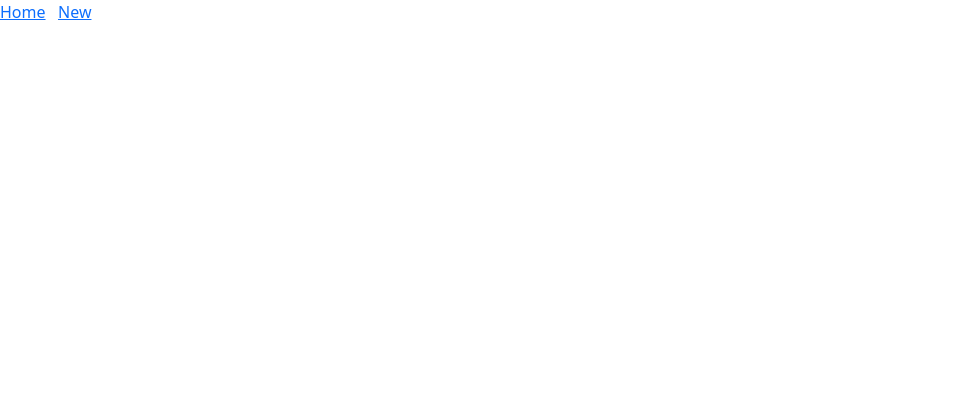
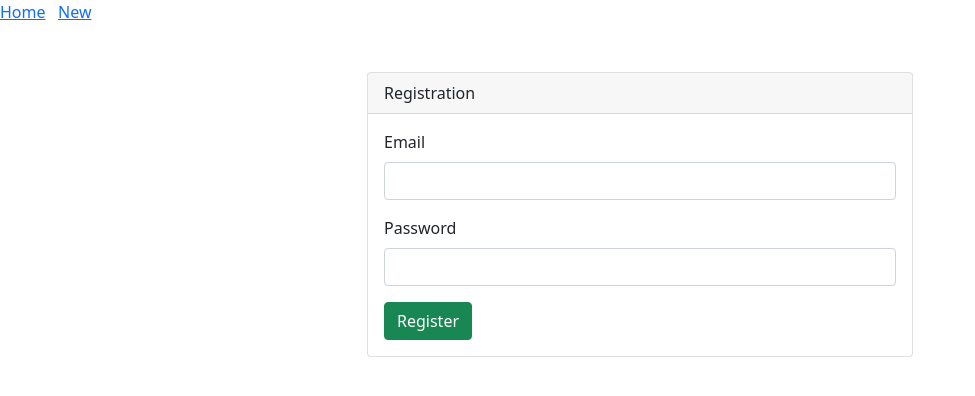
Before and after one commit to Jack-Ricketts/BIT-Angular-RESTAPI-camp, an Angular app: page /login in a window 1280 px wide. Before the commit this address led to /. Shown: the top 396 px of the page, without its empty margins (0-975 px from the left). Built offline with nearby package versions, Linux system fonts and the light colour scheme.

Commit message:
authentication

```diff
--- a/src/app/app-routing.module.ts
+++ b/src/app/app-routing.module.ts
@@ -1,5 +1,6 @@
 import { NgModule } from '@angular/core';
 import { RouterModule, Routes } from '@angular/router';
+import { AuthComponent } from './components/auth/auth.component';
 import { HomeComponent } from './components/home/home.component';
 import { NewRegistrationComponent } from './components/new-registration/new-registration.component';
 import { UpdateRegistrationComponent } from './components/update-registration/update-registration.component';
@@ -7,7 +8,8 @@ import { UpdateRegistrationComponent } from './components/update-registration/up
 const routes: Routes = [
   {path:'new', component:NewRegistrationComponent},
   {path:'', component:HomeComponent},
-  {path:'update/:id', component:UpdateRegistrationComponent}
+  {path:'update/:id', component:UpdateRegistrationComponent},
+  {path: 'login', component:AuthComponent}
 ];
 
 @NgModule({
--- a/src/app/app.module.ts
+++ b/src/app/app.module.ts
@@ -10,6 +10,7 @@ import { NewRegistrationComponent } from './components/new-registration/new-regi
 import { AgeValidatorDirective } from './directives/age-validator.directive';
 import { HttpClientModule } from '@angular/common/http';
 import { UpdateRegistrationComponent } from './components/update-registration/update-registration.component';
+import { AuthComponent } from './components/auth/auth.component';
 
 @NgModule({
   declarations: [
@@ -18,7 +19,8 @@ import { UpdateRegistrationComponent } from './components/update-registration/up
     HomeComponent,
     NewRegistrationComponent,
     AgeValidatorDirective,
-    UpdateRegistrationComponent
+    UpdateRegistrationComponent,
+    AuthComponent
   ],
   imports: [
     BrowserModule,
--- /dev/null
+++ b/src/app/components/auth/auth.component.css
@@ -0,0 +1,3 @@
+input.ng-invalid.ng-touched, select.ng-invalid.ng-touched{
+    border:1px solid red;
+}
--- /dev/null
+++ b/src/app/components/auth/auth.component.html
@@ -0,0 +1,22 @@
+<div class="row">
+    <div class="col-md-6 offset-md-3 col-xs-12">
+       <div class="card">
+           <div class="card-header">Registration</div>
+           <div class="card-body">
+            <form (ngSubmit)="onSubmit(f)" #f="ngForm">
+                <div class="mb-3">
+                    <label for="" class="form-label">Email</label>
+                    <input type="email" ngModel name="email" id="" class="form-control" required email>
+                </div>
+                <div class="mb-3">
+                    <label for="" class="form-label">Password</label>
+                    <input type="password" ngModel name="password" id="" class="form-control" required minlength="6">
+                </div>
+                <div>
+                    <button type="submit" class="btn btn-success">Register</button>
+                </div>
+            </form>
+           </div>
+       </div>
+    </div>
+</div>
--- /dev/null
+++ b/src/app/components/auth/auth.component.ts
@@ -0,0 +1,24 @@
+import { Component, OnInit } from '@angular/core';
+import { NgForm } from '@angular/forms';
+import { AuthService } from 'src/app/services/auth.service';
+
+@Component({
+  selector: 'app-auth',
+  templateUrl: './auth.component.html',
+  styleUrls: ['./auth.component.css']
+})
+export class AuthComponent implements OnInit {
+
+  constructor(private auth:AuthService) { }
+
+  ngOnInit(): void {
+  }
+
+  public onSubmit(form:NgForm){
+    const email:String=form.value.email;
+    const password:String=form.value.password;
+    this.auth.register(email,password).subscribe((respose)=>{
+      console.log(respose);
+    })
+  }
+}
--- /dev/null
+++ b/src/app/models/authResponseData.ts
@@ -0,0 +1,12 @@
+export class AuthReponseData{
+    constructor(
+        private kind:String,
+        private idToken:String,
+        private email:String,
+        private refreshToken:String,
+        private expiresIn:String,
+        private localId:String
+    ){
+
+    }
+}
--- /dev/null
+++ b/src/app/services/auth.service.ts
@@ -0,0 +1,18 @@
+import { HttpClient } from '@angular/common/http';
+import { Injectable } from '@angular/core';
+import { AuthReponseData } from '../models/authResponseData';
+
+@Injectable({
+  providedIn: 'root'
+})
+export class AuthService {
+
+  constructor(private http:HttpClient) { }
+  public register(email:String, password:String){
+    return this.http.post<AuthReponseData>('https://identitytoolkit.googleapis.com/v1/accounts:signUp?key=AIzaSyD7JGVU6nYPvqOsx2l4TNCM3vhDv1k4uLo',{
+      email:email,
+      password:password,
+      returnSecureToken:true
+    })
+  }
+}
```
Also changed, not shown: 2 other files (tests, documents, lock files or other folders).
